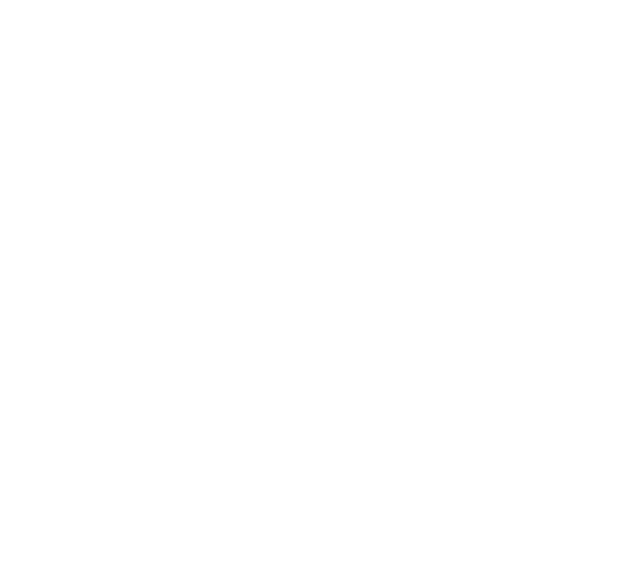
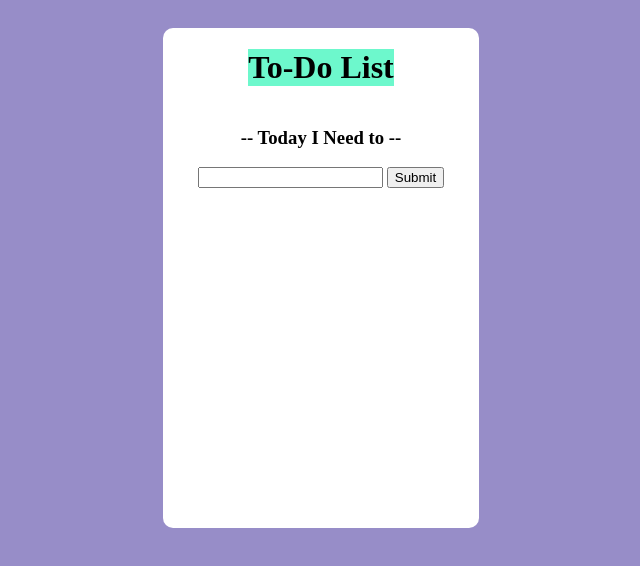
Before and after one commit to dts-kominfo-rea4b/challenge-dom-agusslam, a website: page index.html in a window 1280 px wide. Shown: the whole page, without its empty margins (319-959 px from the left). Drawn offline with Linux system fonts and the light colour scheme.

Commit message:
update index.html

```diff
--- a/index.html
+++ b/index.html
@@ -1,41 +1,101 @@
 <!DOCTYPE html>
 <html lang="en">
+
 <head>
   <meta charset="UTF-8" />
   <meta http-equiv="X-UA-Compatible" content="IE=edge" />
   <meta name="viewport" content="width=device-width, initial-scale=1.0" />
   <title>Challenge - DOM</title>
+  <style>
+    body {
+      background-color: #978dc8;
+      display: flex;
+      justify-content: center;
+    }
+
+    .wrap-todo {
+      background-color: #ffffff;
+      width: 25%;
+      height: 500px;
+      border-radius: 10px;
+      margin-top: 20px;
+    }
+
+    .title-style {
+      display: flex;
+      justify-content: center;
+    }
+
+    .title-color {
+      background-color: #6df8cc;
+      width: fit-content;
+    }
+
+    .subtitle-style {
+      text-align: center;
+    }
+
+    .input-style {
+      text-align: center;
+    }
+  </style>
+
 </head>
+
 <body>
-    <div id="app">
+  <div id="app" class="wrap-todo">
     <!-- TODO: Buatlah sebuah header dengan id todo-title -->
+    <div class="title-style">
+      <h1 id="todo-title" class="title-color">To-Do List</h1>
+    </div>
+
     <!-- TODO: Buatlah sebuah subtitle dengan id todo-subtitle -->
+    <h3 id="todo-subtitle" class="subtitle-style">-- Today I Need to --</h3>
 
+    <div class="input-style">
       <!-- Section: input -->
       <!-- TODO: Buatlah sebuah input bertipe text dengan id todo-input -->
+      <input id="todo-input">
       <!-- TODO: Buatlah sebuah button dengan id todo-submit -->
+      <button id="todo-submit">Submit</button>
+    </div>
+
 
     <!-- Section output -->
     <!-- TODO: Buatlah sebuah <ul> dengan id todo-output -->
+    <ul id="todo-output"></ul>
   </div>
 
   <!-- ! Untuk tantangan ini, script jangan diubah ke external js yah ! -->
   <script>
     // TODO: Deklarasi variable sesuai dengan kebutuhan di sini
-      let button;
-      let input;
-      let output;
+    let button = document.getElementById("todo-submit");
+    let input = document.getElementById("todo-input");
+    let output = document.getElementById('todo-output');
 
     // TODO: Buatlah sebuah fungsi dengan nama fnClickHandler
     // Fungsi yang digunakan untuk menambahkan tulisan
     // Jangan ubah cara deklarasi fungsinya, cukup isi saja
-      function fnClickHandler(toDoItem) {}
+    function fnClickHandler(toDoItem) {
+      const li = document.createElement("li")
+      li.appendChild(document.createTextNode(input.value))
+      output.appendChild(li)
+    }
 
     // TODO: register event onclick / addEventListener untuk button
     // akan menjalankan fungsi fnClickHandler
 
+    button.addEventListener("click", fnClickHandler)
+
     // TODO: register event onkeypress / addEventListener untuk input
     // sehingga saat di input ditekan enter akan menjalankan fungsi fnClickHandler juga
+
+    input.addEventListener('keyup', (event) => {
+      if (event.key === 'Enter') {
+        fnClickHandler()
+      }
+    })
   </script>
 </body>
+
 </html>
```
Lines whose indentation alone changed are shown as unchanged.
